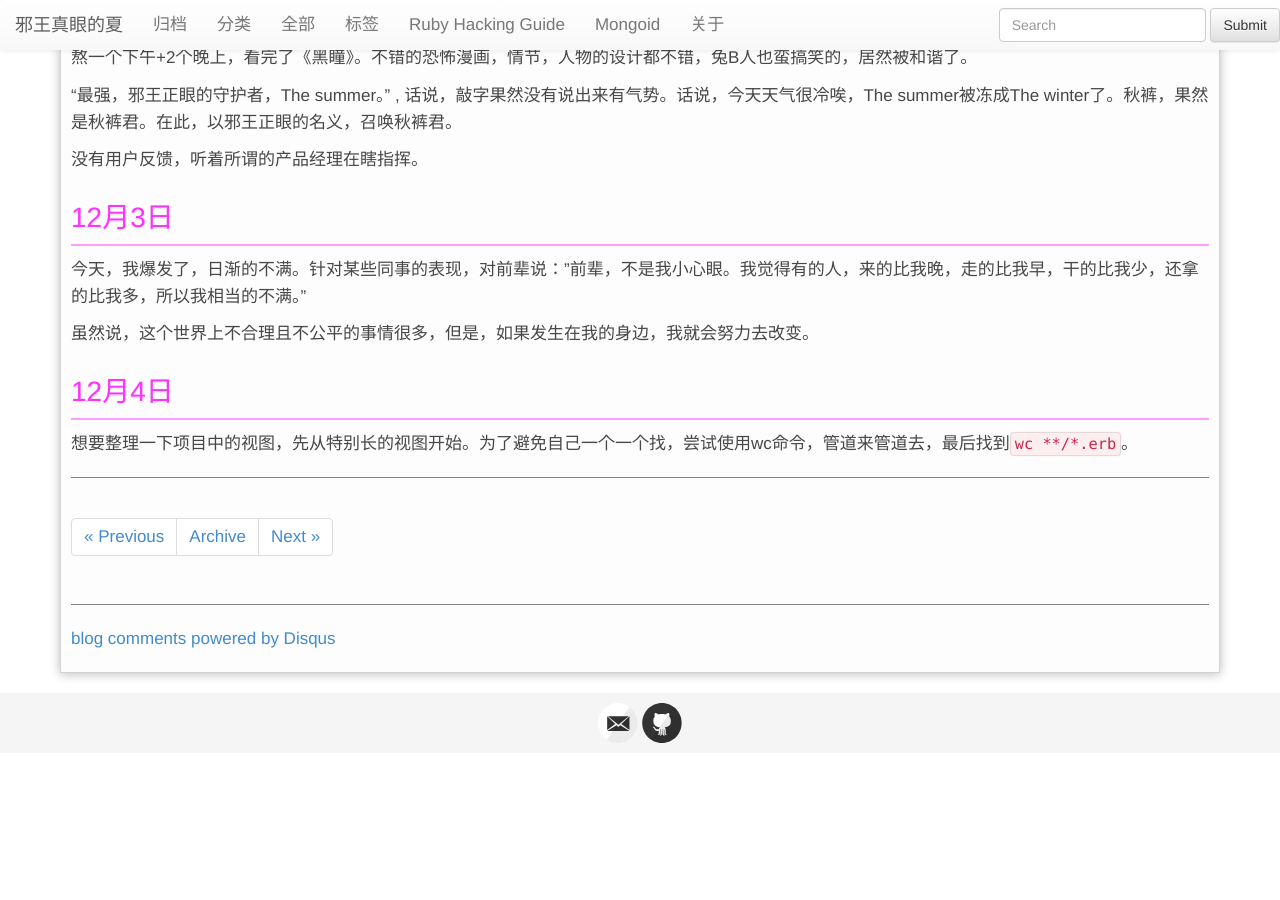
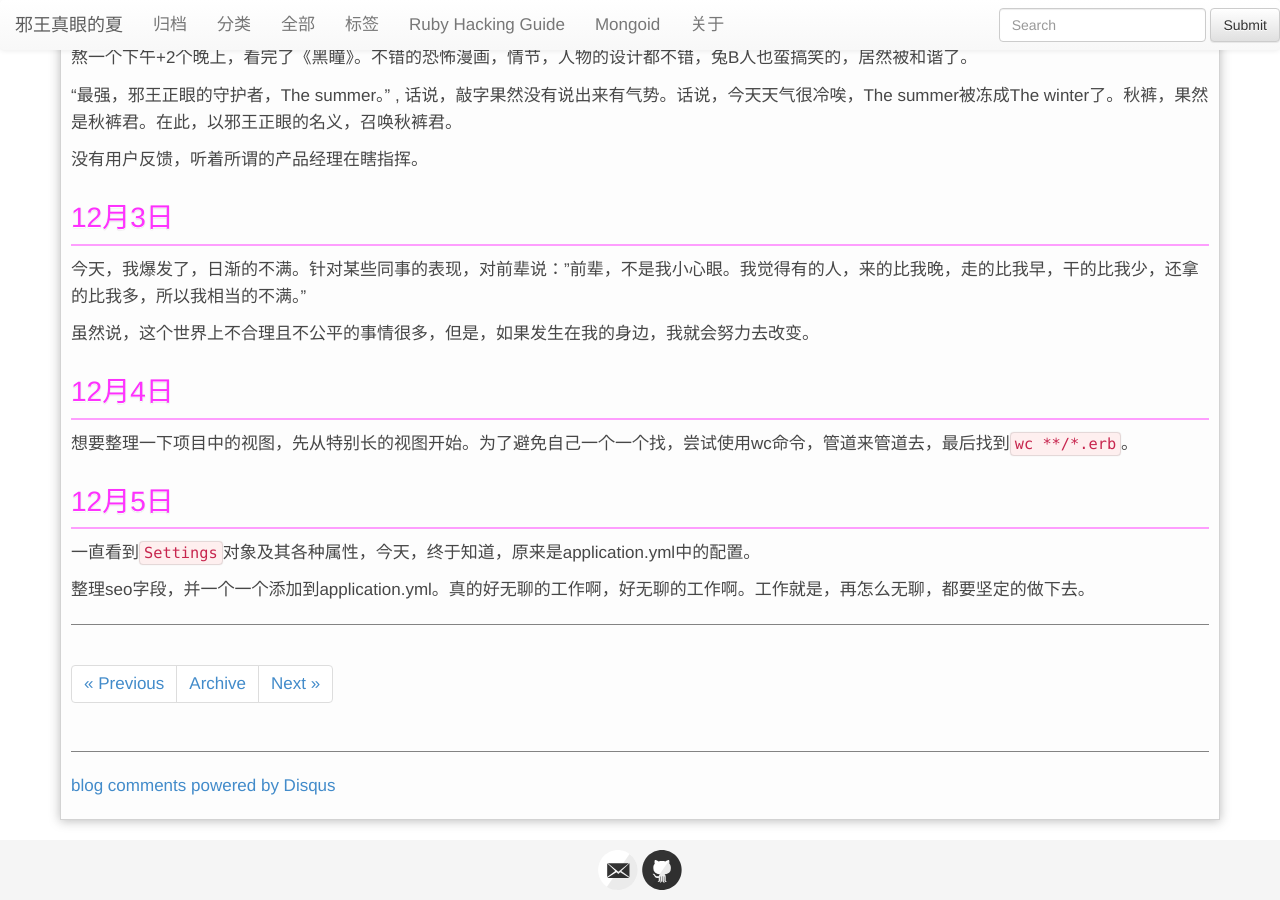
Before and after one commit to xiajian/xiajian.github.io, a Jekyll site: the page built from _posts/2014-09-06-心情日记.md, in a window 1280 px wide and 900 px high, scrolled down 14233 px. Built offline with Jekyll 4.4.1, drawn with Linux system fonts in a browser that asks for light colours; nearby versions of some CDN libraries; Markdown is read by kramdown in place of the engine named in the settings; comment, search, counter and statistics services are not loaded; before the commit the page ends 14986 px from its top, so only the background shows below that.

Commit message:
new date

```diff
--- a/_posts/2014-09-06-心情日记.md
+++ b/_posts/2014-09-06-心情日记.md
@@ -495,3 +495,9 @@ windows系统重启，为何会禁用无线适配器? 难道是360干的好事
 ## 12月4日
 
 想要整理一下项目中的视图，先从特别长的视图开始。为了避免自己一个一个找，尝试使用wc命令，管道来管道去，最后找到`wc **/*.erb`。
+
+## 12月5日
+
+一直看到`Settings`对象及其各种属性，今天，终于知道，原来是application.yml中的配置。
+
+整理seo字段，并一个一个添加到application.yml。真的好无聊的工作啊，好无聊的工作啊。工作就是，再怎么无聊，都要坚定的做下去。
```
Also changed, not shown: _posts/2014-09-20-RoR指南学习笔记.md (+0 -1 lines).
